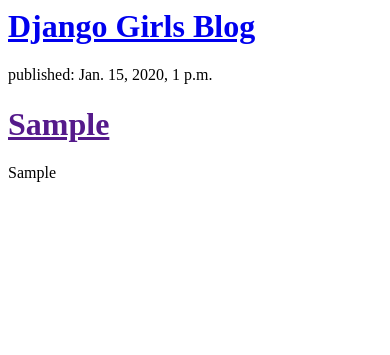
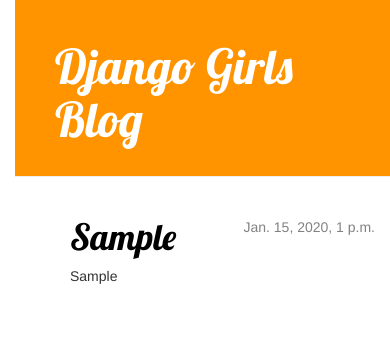
Before and after one commit to ecenurerengezgin/ilk-blogum, a Django app: template blog/templates/blog/post_list.html in a window 390 px wide. Shown: the top 355 px of the page. Run offline with Django 3.2, Linux system fonts and the light colour scheme; the template is opened without the code that fills it: values that come from a table or form of the project are taken from there, others are empty; tables that the repository leaves empty hold one stand-in row (values such as "Sample post"); some libraries are stand-ins or nearby versions.

Commit message:
detaylı blog gönderileri için css'e ilaveten view ve template eklendi

```diff
--- /dev/null
+++ b/blog/static/css/blog.css
@@ -0,0 +1,54 @@
+h1 a {
+    color: #FCA205;
+    font-family: 'Lobster'
+}
+body {
+	padding-left: 15px;
+}
+.page-header {
+    background-color: #ff9400;
+    margin-top: 0;
+    padding: 20px 20px 20px 40px;
+}
+
+.page-header h1, .page-header h1 a, .page-header h1 a:visited, .page-header h1 a:active {
+    color: #ffffff;
+    font-size: 36pt;
+    text-decoration: none;
+}
+
+.content {
+    margin-left: 40px;
+}
+
+h1, h2, h3, h4 {
+    font-family: 'Lobster', cursive;
+}
+
+.date {
+    float: right;
+    color: #828282;
+}
+
+.save {
+    float: right;
+}
+
+.post-form textarea, .post-form input {
+    width: 100%;
+}
+
+.top-menu, .top-menu:hover, .top-menu:visited {
+    color: #ffffff;
+    float: right;
+    font-size: 26pt;
+    margin-right: 20px;
+}
+
+.post {
+    margin-bottom: 70px;
+}
+
+.post h1 a, .post h1 a:visited {
+    color: #000000;
+}
--- /dev/null
+++ b/blog/templates/blog/base.html
@@ -0,0 +1,25 @@
+{% load staticfiles %}
+<html>
+    <head>
+        <title>Django Girls blog</title>
+        <link rel="stylesheet" href="//maxcdn.bootstrapcdn.com/bootstrap/3.2.0/css/bootstrap.min.css">
+        <link rel="stylesheet" href="//maxcdn.bootstrapcdn.com/bootstrap/3.2.0/css/bootstrap-theme.min.css">
+        <link href='//fonts.googleapis.com/css?family=Lobster&subset=latin,latin-ext' rel='stylesheet' type='text/css'>
+        <link rel="stylesheet" href="{% static 'css/blog.css' %}">
+    </head>
+    <body>
+       <body>
+    <div class="page-header">
+        <h1><a href="/">Django Girls Blog</a></h1>
+    </div>
+    <div class="content container">
+        <div class="row">
+            <div class="col-md-8">
+            {% block content %}
+            {% endblock %}
+            </div>
+        </div>
+    </div>
+</body>
+    </body>
+</html>
--- a/blog/templates/blog/post_list.html
+++ b/blog/templates/blog/post_list.html
@@ -1,19 +1,23 @@
-<html>
-    <head>
-        <title>Django Girls blog</title>
-    </head>
+
     <body>
-       <div>
-    <h1><a href="/">Django Girls Blog</a></h1>
+
+
+
+            {% extends 'blog/base.html' %}
+{% block content %}
+    {% for post in posts %}
+                <div class="post">
+                    <div class="date">
+                        {{ post.yayinlama_tarihi }}
+                    </div>
+                    <h1><a href="{% url 'post_detail' pk=post.pk %}">{{ post.baslik }}</a></h1>
+                    <p>{{ post.yazi|linebreaks }}</p>
+                </div>
+            {% endfor %}
+            {% endblock %}
+        </div>
+    </div>
 </div>
-
-{% for post in posts %}
-    <div>
-        <p>published: {{ post.yayinlama_tarihi }}</p>
-        <h1><a href="">{{ post.baslik }}</a></h1>
-        <p>{{ post.yazi|linebreaks }}</p>
-    </div>
-{% endfor %}
    </body>
 
 
--- a/blog/urls.py
+++ b/blog/urls.py
@@ -2,4 +2,5 @@
 from . import views
 urlpatterns = [
     url(r'^$', views.post_list, name='post_list'),
+    url(r'^post/(?P<pk>[0-9]+)/$', views.post_detail, name='post_detail'),
 ]
--- a/blog/views.py
+++ b/blog/views.py
@@ -1,9 +1,14 @@
 from django.shortcuts import render
 from django.utils import timezone
 from .models import Post
+from django.shortcuts import render,get_object_or_404
+
 
 def post_list(request):
 	posts = Post.objects.filter(yayinlama_tarihi__lte=timezone.now()).order_by('yayinlama_tarihi')
 	return render(request, 'blog/post_list.html', {'posts': posts})
 
+def post_detail(request,pk):
+	post = get_object_or_404(Post, pk=pk)
+	return render(request, 'blog/post_detail.html', {'post': post})
 # Create your views here.
```
Also changed, not shown: blog/templates/blog/post_detail.html (added, +13 -0 lines).
